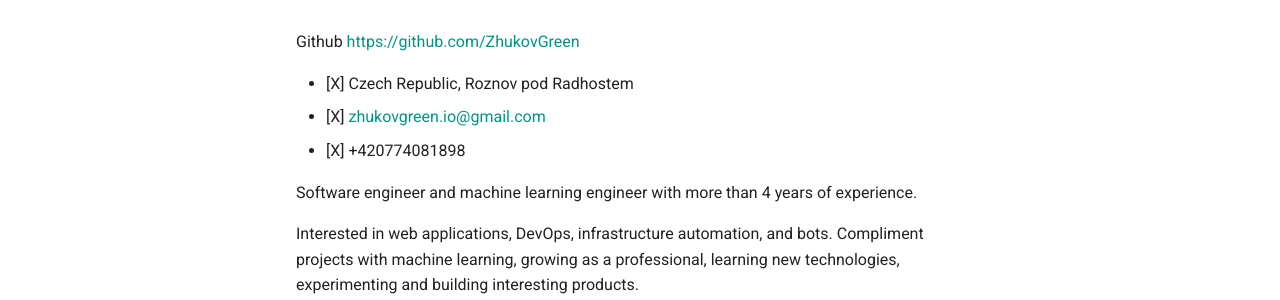
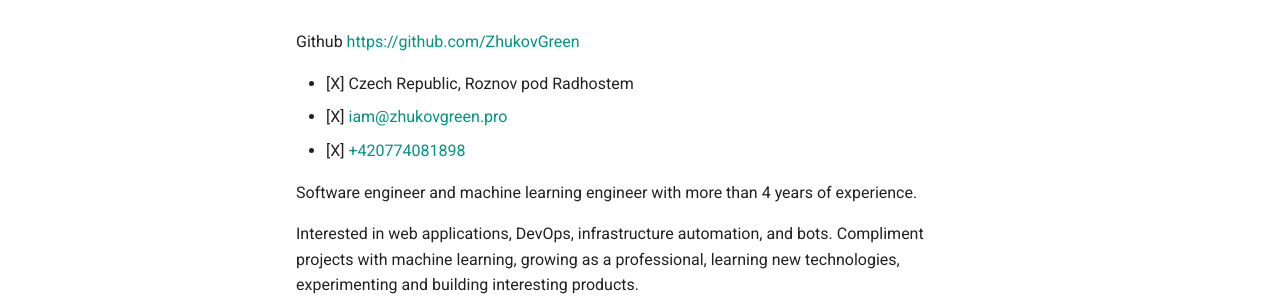
Before and after one commit to zhukovgreen/zhukovgreen, an MkDocs documentation site: the page built from docs/artem_cv.md, in a window 1280 px wide and 900 px high. Shown: the part 208-508 px from the top of the window. Built offline with MkDocs 1.6.1 and Material for MkDocs 9.7.7, drawn with Linux system fonts in a browser that asks for light colours.

Commit message:
Update email and tel link

```diff
--- a/docs/artem_cv.md
+++ b/docs/artem_cv.md
@@ -4,8 +4,8 @@
 Github <https://github.com/ZhukovGreen>
 
 - [X] Czech Republic, Roznov pod Radhostem
-- [X] [zhukovgreen.io@gmail.com](mailto:zhukovgreen.io@gmail.com)
-- [X] +420774081898
+- [X] [iam@zhukovgreen.pro](mailto:iam@zhukovgreen.pro)
+- [X] [+420774081898](tel:+420774081898)
 
 Software engineer and machine learning engineer with more than 4 years of
 experience.
```
